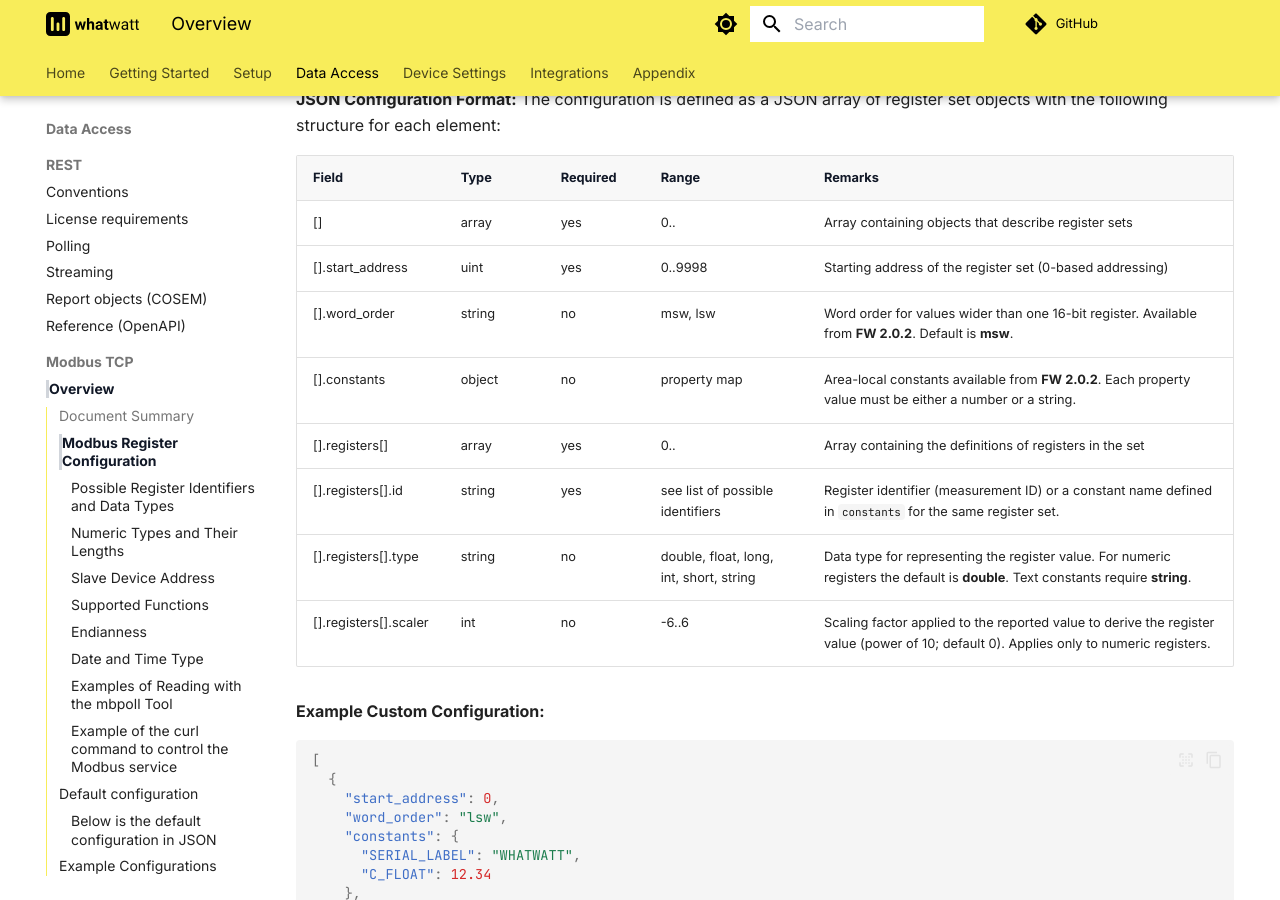
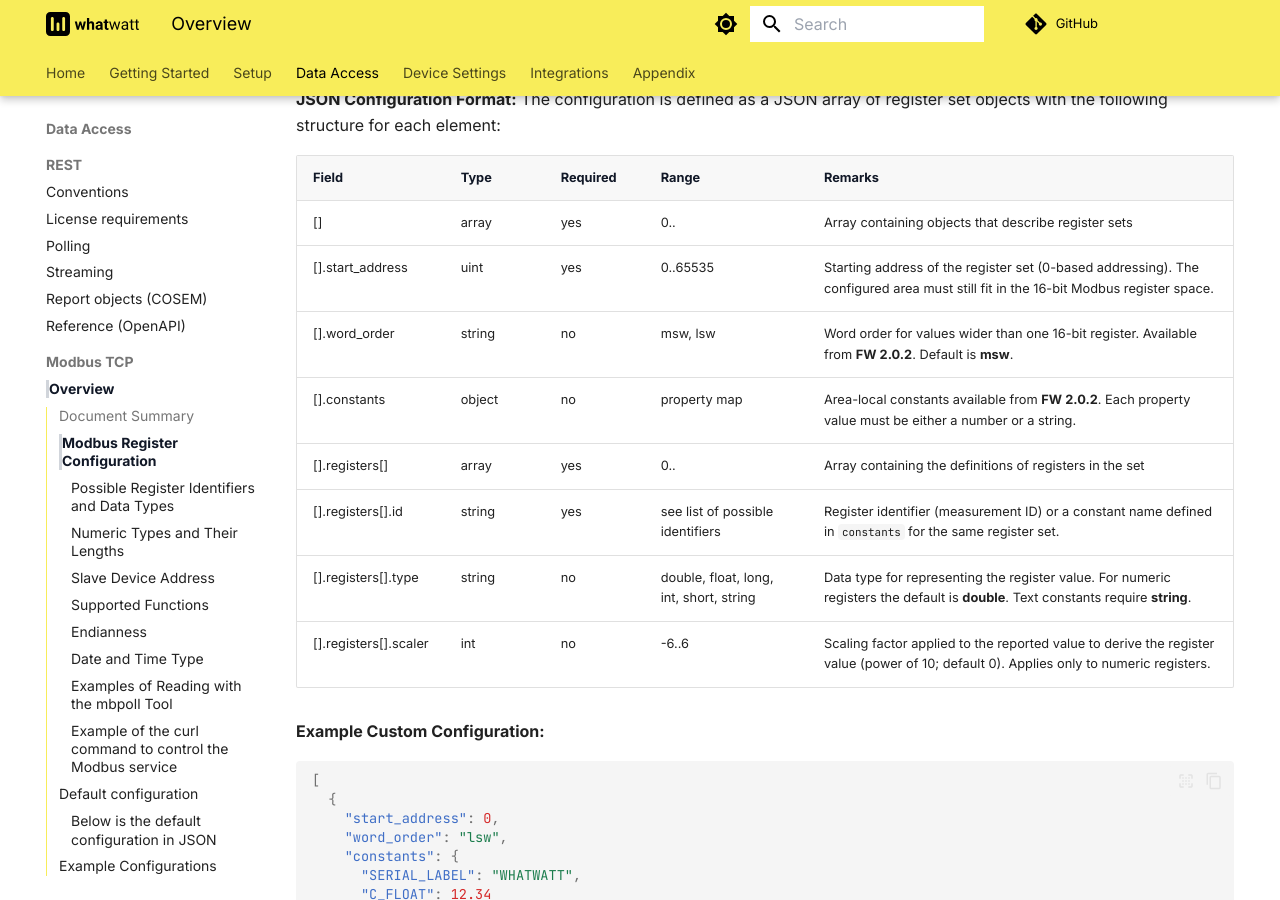
Before and after one commit to whatwatt-ch/whatwatt-go-documentation, an MkDocs documentation site: the page built from docs/35-modbus/index.md, in a window 1280 px wide and 900 px high, scrolled down 1972 px. Built offline with MkDocs 1.6.1 and Material for MkDocs 9.7.7, drawn with Linux system fonts in a browser that asks for light colours; some of the changed text lies outside the part shown.

Commit message:
Fix Modbus address range in docs

```diff
--- a/docs/35-modbus/index.md
+++ b/docs/35-modbus/index.md
@@ -67,7 +67,7 @@ From **FW 2.0.2**, each register set may also define an optional `constants` obj
 | Field                 | Type   | Required | Range                            | Remarks                                                      |
 | --------------------- | ------ | -------- | -------------------------------- | ------------------------------------------------------------ |
 | []                    | array  | yes      | 0..                              | Array containing objects that describe  register sets        |
-| [].start_address      | uint   | yes      | 0..9998                          | Starting address of the register set  (0-based addressing)   |
+| [].start_address      | uint   | yes      | 0..65535                         | Starting address of the register set (0-based addressing). The configured area must still fit in the 16-bit Modbus register space. |
 | [].word_order         | string | no       | msw, lsw                         | Word order for values wider than one 16-bit register. Available from **FW 2.0.2**. Default is **msw**. |
 | [].constants          | object | no       | property map                     | Area-local constants available from **FW 2.0.2**. Each property value must be either a number or a string. |
 | [].registers[]        | array  | yes      | 0..                              | Array containing the definitions of  registers in the set    |
@@ -234,7 +234,7 @@ The configured Modbus slave address is not significant for the device; it will r
 
 The register map is read-only. It is available through **Read Input Registers** and, starting from **FW 2.0.2**, also through **Read Holding Registers**.
 
-**Address Range:** **30001 – 39999** for function **04**, **40001 – 49999** for function **03**, or **0 – 9998** in 0-based addressing
+**Address Range:** **0 – 65535** in native 0-based Modbus addressing. Some clients display equivalent addresses as **30001 + offset** (function **04**) or **40001 + offset** (function **03**).
 **Access:** **Read-only**
 **Modbus Function Codes:** **04 – Read Input Registers**, **03 – Read Holding Registers** (from **FW 2.0.2**)
 
```
